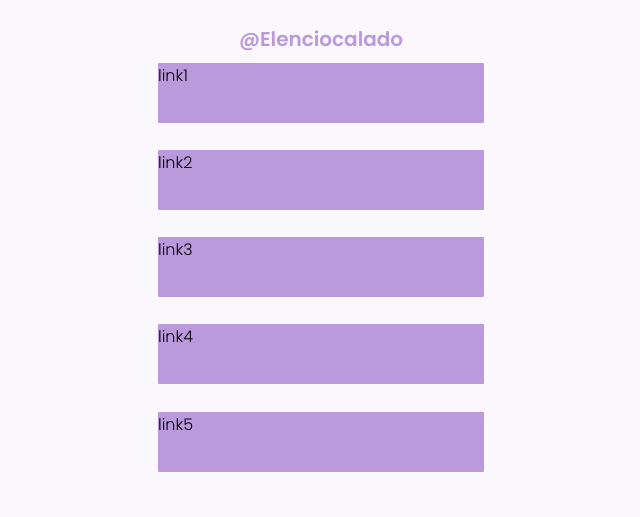
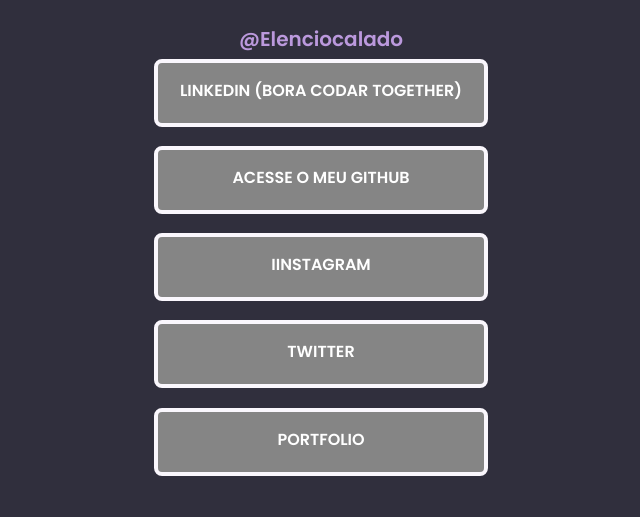
Before and after one commit to Elencio/Social-links--HTMl5-Css-, a plain HTML site: page index.html in a window 1280 px wide. Shown: the part 250-767 px from the top of the page, without its empty margins (319-959 px from the left). Drawn offline with Linux system fonts and the light colour scheme.

Commit message:
Changigng the background of the body and add some styles

```diff
--- a/index.html
+++ b/index.html
@@ -17,11 +17,21 @@
       <p>@Elenciocalado</p>
     </header>
     <main class="main">
-      <div>link1</div>
-      <div>link2</div>
-      <div>link3</div>
-      <div>link4</div>
-      <div>link5</div>
+      <div>
+       <p>LINKEDIN (Bora codar together)</p>
+      </div>
+      <div>
+        <p>Acesse o meu GITHUB</p>
+      </div>
+      <div>
+        <p>IINSTAGRAM</p>
+      </div>
+      <div>
+        <p>TWITTER</p>
+      </div>
+      <div>
+        <p>PORTFOLIO</p>
+      </div>
     </main>
     <footer class="footer">
       <img src="./assets/twitch.svg" alt="Icon twitch">
--- a/styles.css
+++ b/styles.css
@@ -4,7 +4,7 @@
 }
 
 body {
-  background-color: var(--body-bg-color);
+  background-color: #302F3D;
   font-family: 'Poppins', sans-serif;
   margin: 0;
   padding: 0;
@@ -46,10 +46,32 @@ body {
   height: 60px;
   left: 556px;
   top: 486px;
-  background: #BB99DD;
+  background: #858585;
   border: 4px solid #FAF7FD;
-  border-radius: 5px;
+  border-radius: 8px;
  }
+
+  #container .main div:hover {
+      background-color: #BB99DD;
+      border: 4px solid #FAF7FD;
+      border-radius: 5px;
+      transition: 0.5s;
+ }
+
+   .main div p{
+    font-family: 'Poppins';
+    font-style: normal;
+    font-weight: 600;
+    font-size: 16px;
+    line-height: 24px;
+    /* identical to box height */
+    display: flex;
+    justify-content: center;
+    text-transform: uppercase;
+    color: #fff;
+
+
+   }
 
  #container .footer {
   margin: 7% auto;
@@ -60,3 +82,9 @@ body {
   #container .footer img {
   margin: auto 4%;
   }
+
+  #container .footer img:hover {
+    transform: scale(1.3);
+    transition: 0.5s;
+
+  }
```
